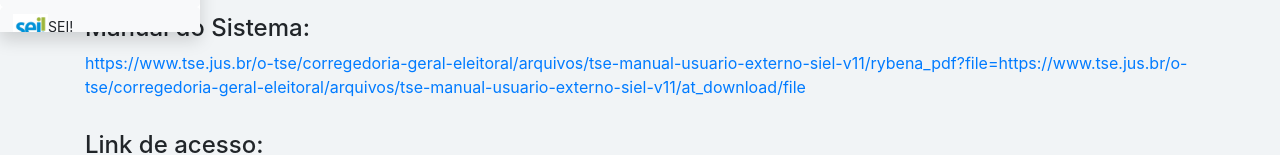
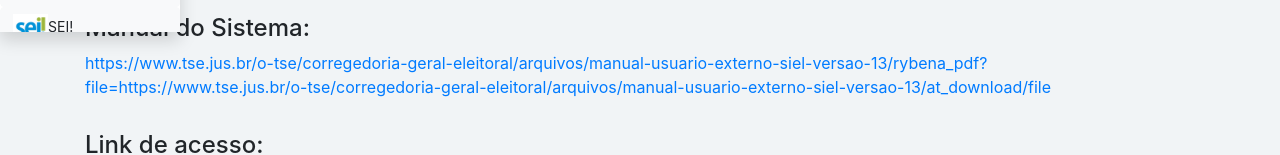
Before and after one commit to lucaspmarra/central-servicos, a Vue app: page /navegacao/siel in a window 1280 px wide. Shown: the part 768-923 px from the top of the page. Built offline with nearby package versions, Linux system fonts and the light colour scheme.

Commit message:
Atualização Manual do SIEL

```diff
--- a/src/App.vue
+++ b/src/App.vue
@@ -80,7 +80,7 @@
       </div>
     </div>
     <div class="container">
-          <router-view/>
+      <router-view/>
     </div>
 
   </div>
@@ -93,7 +93,6 @@ export default {
   components: {
     Navbar,
   },
-
 
 }
 </script>
@@ -122,6 +121,7 @@ html, body {
  */
 .nav-logo {
   width: 35px;
+
 }
 
 .sidebar {
@@ -148,6 +148,7 @@ html, body {
 
 .sidebar:hover a,
 .sidebar:focus a {
+
   font-size: 14px;
 }
 
@@ -159,9 +160,8 @@ html, body {
   z-index: 100; /* Behind the navbar */
   padding: 0 0 0 0; /* Height of navbar */
   box-shadow: inset -1px 0 0 rgba(0, 0, 0, .1);
-  width: 200px;
+  width: 180px;
   background-color: #FFFFFF;
-
 }
 
 /*
--- a/src/views/sistemas-cadastro-eleitoral/Siel.vue
+++ b/src/views/sistemas-cadastro-eleitoral/Siel.vue
@@ -24,7 +24,7 @@
       <div class="pt-3">
         <h4>Manual do Sistema:</h4>
         <p><a
-            href="https://www.tse.jus.br/o-tse/corregedoria-geral-eleitoral/arquivos/tse-manual-usuario-externo-siel-v11/rybena_pdf?file=https://www.tse.jus.br/o-tse/corregedoria-geral-eleitoral/arquivos/tse-manual-usuario-externo-siel-v11/at_download/file">https://www.tse.jus.br/o-tse/corregedoria-geral-eleitoral/arquivos/tse-manual-usuario-externo-siel-v11/rybena_pdf?file=https://www.tse.jus.br/o-tse/corregedoria-geral-eleitoral/arquivos/tse-manual-usuario-externo-siel-v11/at_download/file</a>
+            href="https://www.tse.jus.br/o-tse/corregedoria-geral-eleitoral/arquivos/manual-usuario-externo-siel-versao-13/rybena_pdf?file=https://www.tse.jus.br/o-tse/corregedoria-geral-eleitoral/arquivos/manual-usuario-externo-siel-versao-13/at_download/file">https://www.tse.jus.br/o-tse/corregedoria-geral-eleitoral/arquivos/manual-usuario-externo-siel-versao-13/rybena_pdf?file=https://www.tse.jus.br/o-tse/corregedoria-geral-eleitoral/arquivos/manual-usuario-externo-siel-versao-13/at_download/file</a>
         </p>
       </div>
 
```
